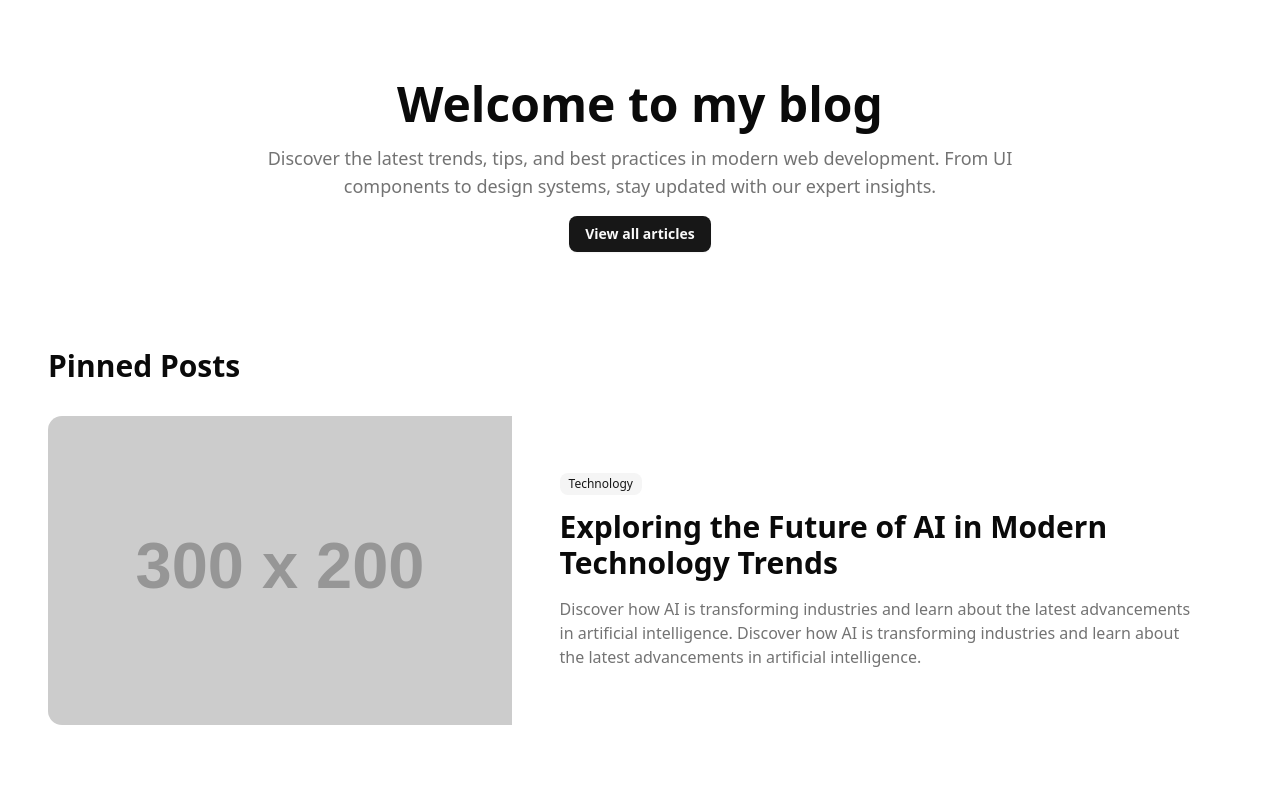
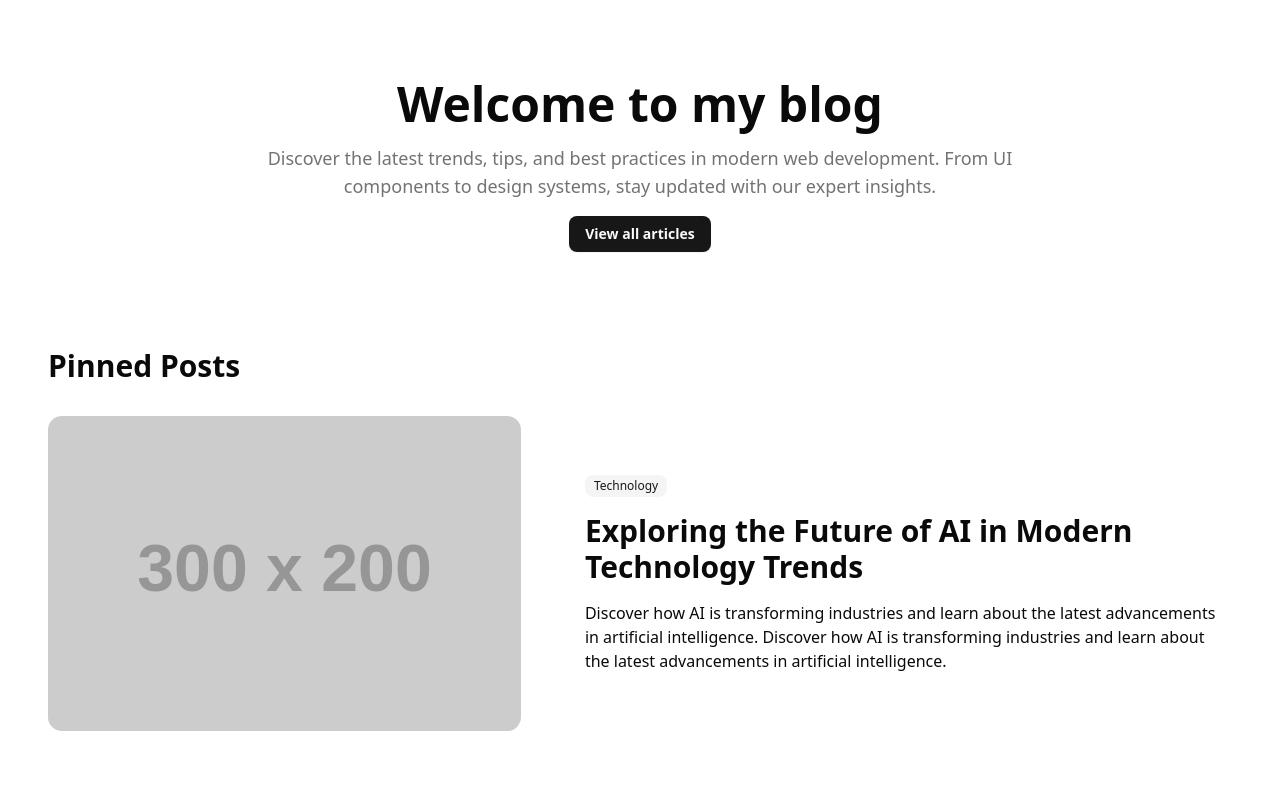
Before and after one commit to codinngar/blog-app, a React (Vite) app in the folder frontend/: page / in a window 1280 px wide. Shown: the top 800 px of the page. Built offline with nearby package versions, Linux system fonts and the light colour scheme.

Commit message:
Revert "Fix medium screen pinned post"
This reverts commit 7317b74d52eccbbc1a9a77c5534173b0e8ea6e58.

```diff
--- a/frontend/index.html
+++ b/frontend/index.html
@@ -4,7 +4,7 @@
     <meta charset="UTF-8" />
     <link rel="icon" type="image/svg+xml" href="/vite.svg" />
     <meta name="viewport" content="width=device-width, initial-scale=1.0" />
-    <title>Blog App</title>
+    <title>Vite + React + TS</title>
   </head>
   <body>
     <div id="root"></div>
--- a/frontend/src/components/PinnedPost.tsx
+++ b/frontend/src/components/PinnedPost.tsx
@@ -11,24 +11,19 @@ const PinnedPost = () => {
   return (
     <div className="flex flex-col gap-8">
       <h2 className="text-3xl font-bold">Pinned Posts</h2>
-      <Card className="flex flex-col md:flex-row">
-        <div className="md:w-1/2 lg:w-2/5">
-          <img
-            src="https://placehold.co/300x200"
-            className="w-full h-full object-cover rounded-t-xl md:rounded-l-xl md:rounded-tr-none"
-          />
-        </div>
-        <div className="flex flex-col justify-center gap-4 p-6 md:w-1/2 lg:w-3/5">
-          <CardHeader className="p-0">
+      <Card className="flex items-center md:gap-10 lg:gap-16 md:flex-row">
+        <img src="https://placehold.co/300x200" className="w-full rounded-xl" />
+        <div className="flex flex-col gap-4">
+          <CardHeader className="flex flex-col gap-4">
             <CardDescription>
               <Badge variant="secondary">Technology</Badge>
             </CardDescription>
-            <CardTitle className="text-2xl md:text-3xl font-bold cursor-pointer mt-2">
+            <CardTitle className="text-3xl font-bold cursor-pointer">
               Exploring the Future of AI in Modern Technology Trends
             </CardTitle>
           </CardHeader>
-          <CardContent className="p-0">
-            <p className="text-muted-foreground">
+          <CardContent>
+            <p>
               Discover how AI is transforming industries and learn about the
               latest advancements in artificial intelligence. Discover how AI is
               transforming industries and learn about the latest advancements in
```
